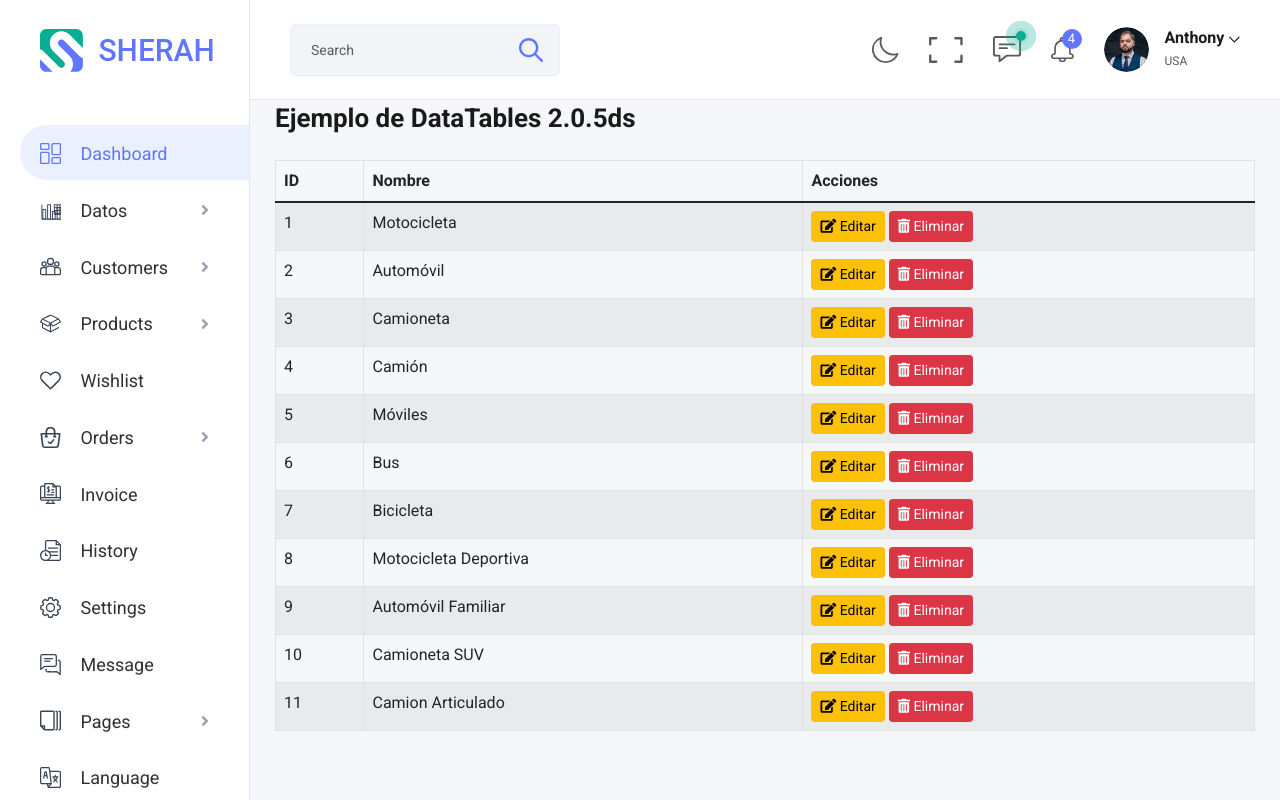
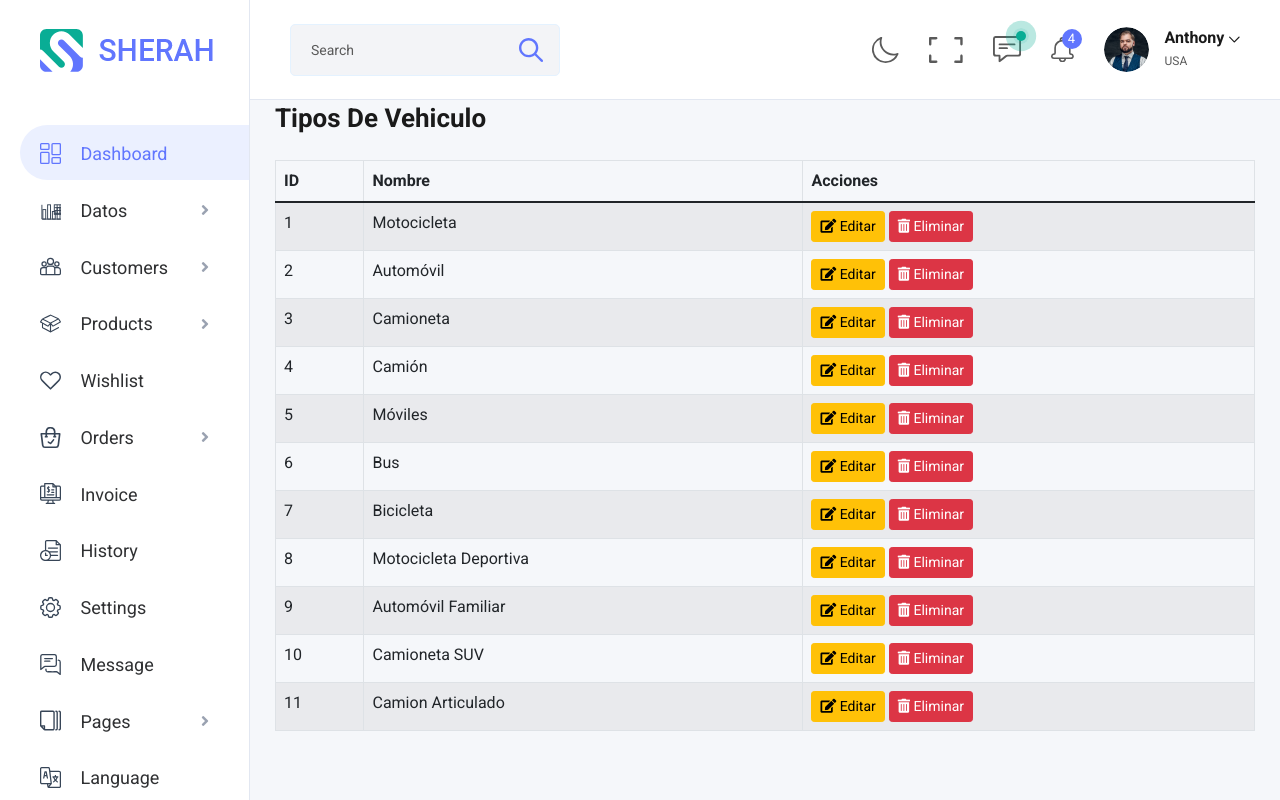
Before and after one commit to Juliandos/Parqueadero, a Flask app: page /vehiculo_tipo in a window 1280 px wide. Run offline with Flask 3, Linux system fonts and the light colour scheme; data comes from the database, SQL or seed files in the repository; some libraries are stand-ins or nearby versions.

Commit message:
mejoramiento vehiculos_tipo

```diff
--- a/app/templates/vehiculo_tipo.html
+++ b/app/templates/vehiculo_tipo.html
@@ -4,7 +4,8 @@
 
 {% block content %}
 <div class="sherah-adashboard sherah-show">
-  <h2 class="mb-4">Ejemplo de DataTables 2.0.5ds</h2>
+  <h2 class="mb-4">Tipos De Vehiculo</h2>
+  <div class="example_wrapper">
     <table id="miTabla" class="table table-striped table-bordered" style="width:100%">
       <thead class="table-blue">
         <tr>
@@ -26,6 +27,7 @@
         {% endfor %}
       </tbody>
     </table>
+  </div>
 </div>
 
 <script>
```
Lines whose indentation alone changed are shown as unchanged.
